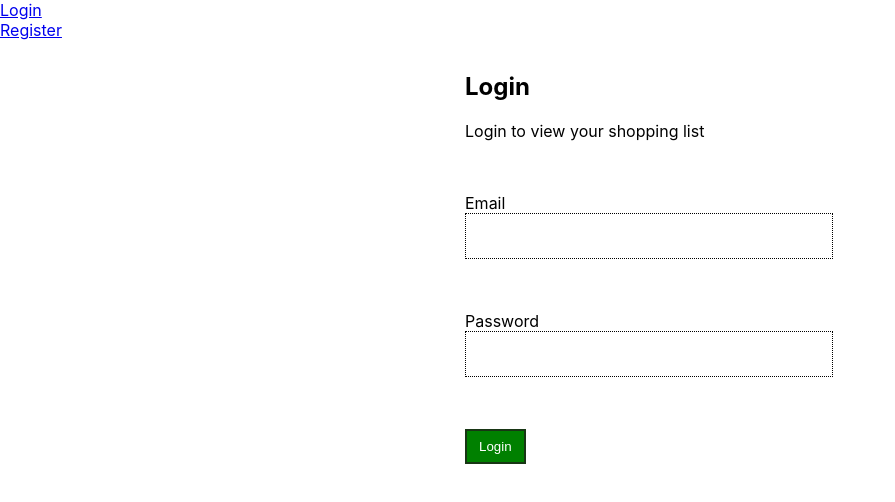
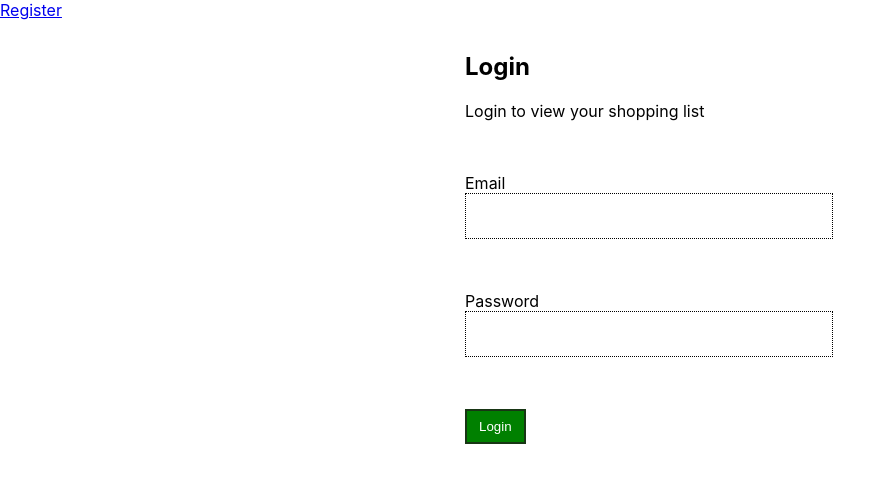
Before and after one commit to frankchoongsaeng/shopping-list, a React (Create React App) app: page /login in a window 1280 px wide. Shown: the top 502 px of the page, without its empty margins (0-895 px from the left). Built offline with nearby package versions, Linux system fonts and the light colour scheme.

Commit message:
implemented edit button and remove button actions

```diff
--- a/src/components/appstate.jsx
+++ b/src/components/appstate.jsx
@@ -13,7 +13,19 @@ function reducer(state, action) {
 	// if action.type is ADD_ITEM
 	// add the payload to shoppingList
 	if (action.type === 'ADD_ITEM') {
-		stateCopy.shoppingList.unshift(action.payload);
+		if (stateCopy.isEditing) {
+			stateCopy.shoppingList = stateCopy.shoppingList.map(
+				item => {
+					if (item.id === stateCopy.currentlyEditing) {
+						item.title = stateCopy.title;
+						item.description = stateCopy.description;
+					}
+					return item;
+				}
+			);
+		} else {
+			stateCopy.shoppingList.unshift(action.payload);
+		}
 	}
 
 	// if action.type is LOGIN
@@ -30,6 +42,40 @@ function reducer(state, action) {
 	if (action.type === 'LOGOUT') {
 		stateCopy.isUserLoggedIn = false;
 		stateCopy.userData = null;
+	}
+
+	// remove an item if action.type is DELETE
+	if (action.type === 'DELETE') {
+		stateCopy.shoppingList = stateCopy.shoppingList.filter(
+			item => item.id !== action.payload.id
+		);
+	}
+
+	// action to set title
+	if (action.type === 'UPDATE_TITLE') {
+		stateCopy.title = action.payload;
+	}
+
+	// action to set title
+	if (action.type === 'UPDATE_DESCRIPTION') {
+		stateCopy.description = action.payload;
+	}
+
+	// action to edit an item.
+	// get the item from the action payload
+	// set the title and description to the content
+	// of title and description found in payload
+	// on Save, find and update item
+	if (action.type === 'EDIT') {
+		stateCopy.title = action.payload.title;
+		stateCopy.description = action.payload.description;
+		stateCopy.isEditing = true;
+		stateCopy.currentlyEditing = action.payload.id;
+	}
+
+	if (action.type === 'RESET_INPUTS') {
+		stateCopy.title = '';
+		stateCopy.description = '';
 	}
 
 	return stateCopy;
@@ -52,6 +98,10 @@ const initialState = {
 	],
 	isUserLoggedIn: false,
 	userData: null,
+	title: '',
+	description: '',
+	isEditing: false,
+	currentlyEditing: '',
 };
 
 function AppState({ children }) {
--- a/src/components/form.jsx
+++ b/src/components/form.jsx
@@ -1,22 +1,19 @@
-import { useState, useRef } from 'react';
-import useContextGetter from '../hooks/useContext';
+import useContextGetter from '../hooks/useContextGetter';
 import '../styles/form.css';
 
 function Form() {
-	const [title, setTitle] = useState('');
-	const descRef = useRef();
 	const context = useContextGetter();
 
 	const handleSubmit = e => {
 		e.preventDefault();
 
-		if (!title || !descRef.current.value) {
+		if (!context.state.title || !context.state.description) {
 			return false;
 		}
 
 		const newItem = {
-			title: title,
-			description: descRef.current.value,
+			title: context.state.title,
+			description: context.state.description,
 			id: Date.now(),
 		};
 
@@ -26,16 +23,29 @@ function Form() {
 		});
 
 		// reset the values of the input boxes
-		setTitle('');
-		descRef.current.value = '';
+		context.dispatch({ type: 'RESET_INPUTS' });
+	};
+
+	const setTitle = e => {
+		context.dispatch({
+			type: 'UPDATE_TITLE',
+			payload: e.target.value,
+		});
+	};
+
+	const setDescription = e => {
+		context.dispatch({
+			type: 'UPDATE_DESCRIPTION',
+			payload: e.target.value,
+		});
 	};
 
 	return (
 		<div>
 			<form onSubmit={handleSubmit}>
 				<input
-					value={title}
-					onChange={e => setTitle(e.target.value)}
+					value={context.state.title}
+					onChange={setTitle}
 					type='text'
 					name='title'
 					id='title'
@@ -43,7 +53,8 @@ function Form() {
 				/>
 				<textarea
 					type='text'
-					ref={descRef}
+					value={context.state.description}
+					onChange={setDescription}
 					name='desc'
 					id='desc'
 					placeholder='Description'
--- a/src/components/list-item.jsx
+++ b/src/components/list-item.jsx
@@ -1,10 +1,29 @@
+import useContextGetter from '../hooks/useContextGetter';
+
 function ListItem({ item }) {
+	const context = useContextGetter();
+
+	// remove an item from the list
+	const removeHandler = () => {
+		context.dispatch({ type: 'DELETE', payload: item });
+	};
+
+	// edit an item
+	const editHandler = () => {
+		// TODO implement the edit action
+		context.dispatch({ type: 'EDIT', payload: item });
+	};
+
 	return (
 		<li>
 			<h2 className='title'>{item.title}</h2>
 			<p className='description'>{item.description}</p>
-			<button className='btn'>Edit</button>
-			<button className='btn remove'>Remove</button>
+			<button className='btn' onClick={editHandler}>
+				Edit
+			</button>
+			<button className='btn remove' onClick={removeHandler}>
+				Remove
+			</button>
 		</li>
 	);
 }
--- a/src/components/navbar.jsx
+++ b/src/components/navbar.jsx
@@ -1,33 +1,65 @@
-import useContextGetter from '../hooks/useContext';
-import { Link } from 'react-router-dom';
+import useContextGetter from '../hooks/useContextGetter';
+import { Link, useLocation } from 'react-router-dom';
 
 function Navbar() {
-	const context = useContextGetter();
+	const {
+		dispatch,
+		state: { isUserLoggedIn },
+	} = useContextGetter();
+	const location = useLocation();
 
 	const logout = () => {
-		context.dispatch({
+		dispatch({
 			type: 'LOGOUT',
 		});
 	};
 
-	return (
-		<nav>
-			{context.state.isUserLoggedIn ? (
+	const renderNav = () => {
+		if (!isUserLoggedIn && location.pathname === '/login') {
+			return (
+				<>
+					<Link to='/register'>Register</Link>
+				</>
+			);
+		}
+
+		if (!isUserLoggedIn && location.pathname === '/register') {
+			return (
+				<>
+					<Link to='/login'>Login</Link>
+				</>
+			);
+		}
+
+		if (isUserLoggedIn) {
+			return (
 				<>
 					<Link to='/shopping-list'>My List</Link>
 					<br />
 					<span onClick={logout}>Logout</span>
 				</>
-			) : (
-				<>
-					<Link to='/login'>Login</Link>
-					<br />
-					<Link to='/register'>Register</Link>
-					<br />
-				</>
-			)}
-		</nav>
-	);
+			);
+		}
+	};
+
+	return <nav>{renderNav()}</nav>;
 }
 
 export default Navbar;
+
+// <nav>
+// 	{context.state.isUserLoggedIn ? (
+// 		<>
+// 			<Link to='/shopping-list'>My List</Link>
+// 			<br />
+// 			<span onClick={logout}>Logout</span>
+// 		</>
+// 	) : (
+// 		<>
+// 			<Link to='/login'>Login</Link>
+// 			<br />
+// 			<Link to='/register'>Register</Link>
+// 			<br />
+// 		</>
+// 	)}
+// </nav>
--- a/src/components/shopper.jsx
+++ b/src/components/shopper.jsx
@@ -1,7 +1,19 @@
+import { useLayoutEffect } from 'react';
+import { useHistory } from 'react-router';
 import Form from './form';
 import ShoppingList from './shopping-list';
+import useContextGetter from '../hooks/useContextGetter';
 
 function Shopper() {
+	const history = useHistory();
+	const context = useContextGetter();
+
+	useLayoutEffect(() => {
+		if (!context.state.isUserLoggedIn) {
+			history.push('/login');
+		}
+	}, [context.state, history]);
+
 	return (
 		<div class='shopper'>
 			<Form />
--- a/src/components/shopping-list.jsx
+++ b/src/components/shopping-list.jsx
@@ -1,4 +1,4 @@
-import useContextGetter from '../hooks/useContext';
+import useContextGetter from '../hooks/useContextGetter';
 import ListItem from './list-item';
 
 // scoped styling
--- /dev/null
+++ b/src/hooks/useLoggedIn.js
@@ -0,0 +1,17 @@
+import { useEffect } from 'react';
+import { useHistory } from 'react-router-dom';
+import useContextGetter from './useContextGetter';
+
+export default function useLoggedIn() {
+    const context = useContextGetter();
+    const history = useHistory();
+
+    useEffect(() => {
+        // if isUserLoggedIn is true, navigate
+        // away from current page to shopping list page
+
+        if (context.state.isUserLoggedIn) {
+            history.push('/shopping-list');
+        }
+    }, [context.state, history]);
+}
--- a/src/pages/Login.jsx
+++ b/src/pages/Login.jsx
@@ -1,14 +1,17 @@
-import { useHistory } from 'react-router-dom';
 import { useForm } from 'react-hook-form';
-import useContextGetter from '../hooks/useContext';
+import useContextGetter from '../hooks/useContextGetter';
+import useLoggedIn from '../hooks/useLoggedIn';
 import '../styles/form.css';
 
 function Login() {
+	// redirect the user to the
+	// shopping list page if they are
+	// already signed in
+	useLoggedIn();
+
 	const context = useContextGetter();
-	console.log(context);
 
 	const { register, handleSubmit } = useForm();
-	const history = useHistory();
 
 	const loginHandler = ({ email, password }) => {
 		// create data to be sent to the api for validation
@@ -38,7 +41,7 @@ function Login() {
 					payload: result.body,
 				});
 
-				history.push('/shopping-list');
+				// history.push('/shopping-list');
 			})
 			.catch(err => {
 				alert(
--- a/src/pages/Register.jsx
+++ b/src/pages/Register.jsx
@@ -1,13 +1,17 @@
 import { useForm } from 'react-hook-form';
-import { useHistory } from 'react-router-dom';
-import useContextGetter from '../hooks/useContext';
+import useContextGetter from '../hooks/useContextGetter';
+import useLoggedIn from '../hooks/useLoggedIn';
 // styles
 import '../styles/form.css';
 
 function Register() {
+	// redirect the user to the
+	// shopping list page if they are
+	// already signed in
+	useLoggedIn();
+
 	const { register, handleSubmit } = useForm();
 	const context = useContextGetter();
-	const history = useHistory();
 
 	const handleRegister = ({ email, password, confirmPassword }) => {
 		// check if the password and confirmPassword match
@@ -42,8 +46,6 @@ function Register() {
 					type: 'LOGIN',
 					payload: result.body,
 				});
-
-				history.push('/shopping-list');
 			})
 			.catch(err => {
 				console.log('this error occurred', err);
```
Also changed, not shown: src/hooks/useLocalStorage.js (added, +12 -0 lines), src/hooks/useContextGetter.js (renamed from src/hooks/useContext.js).
